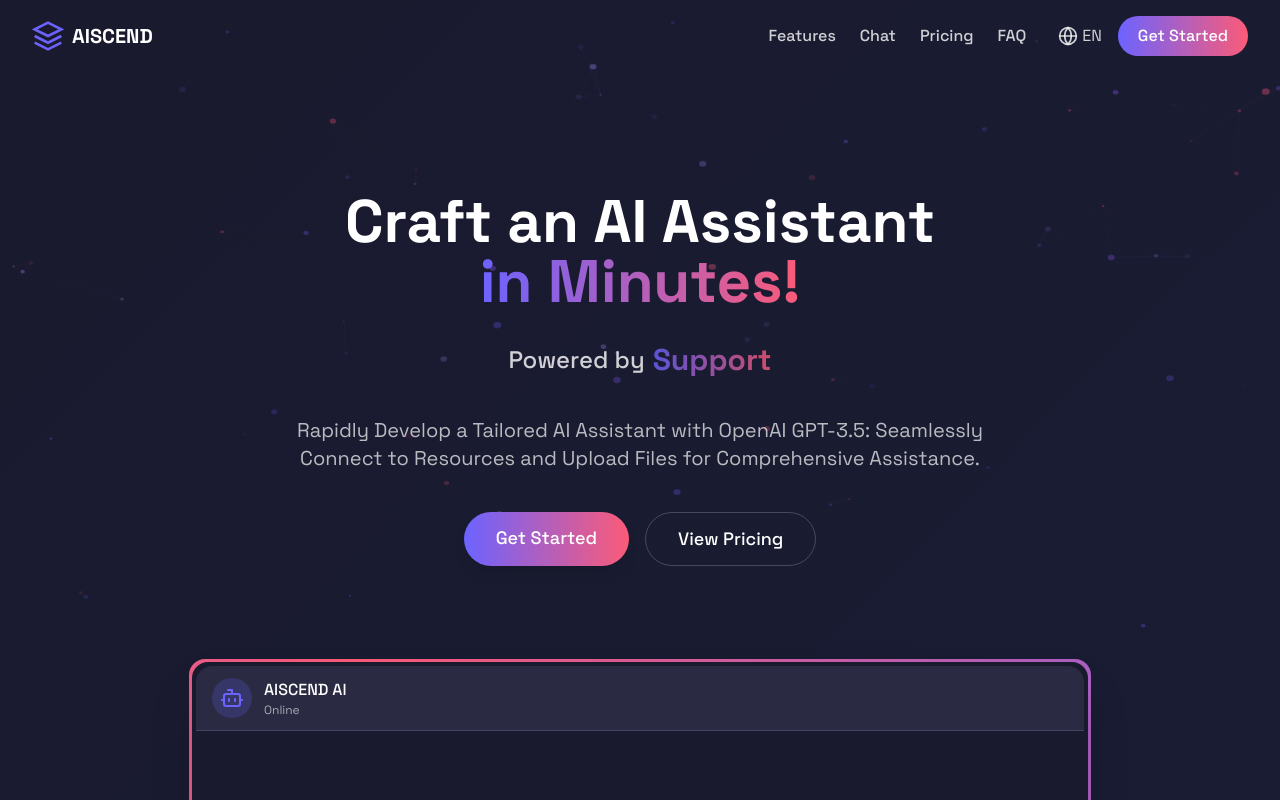
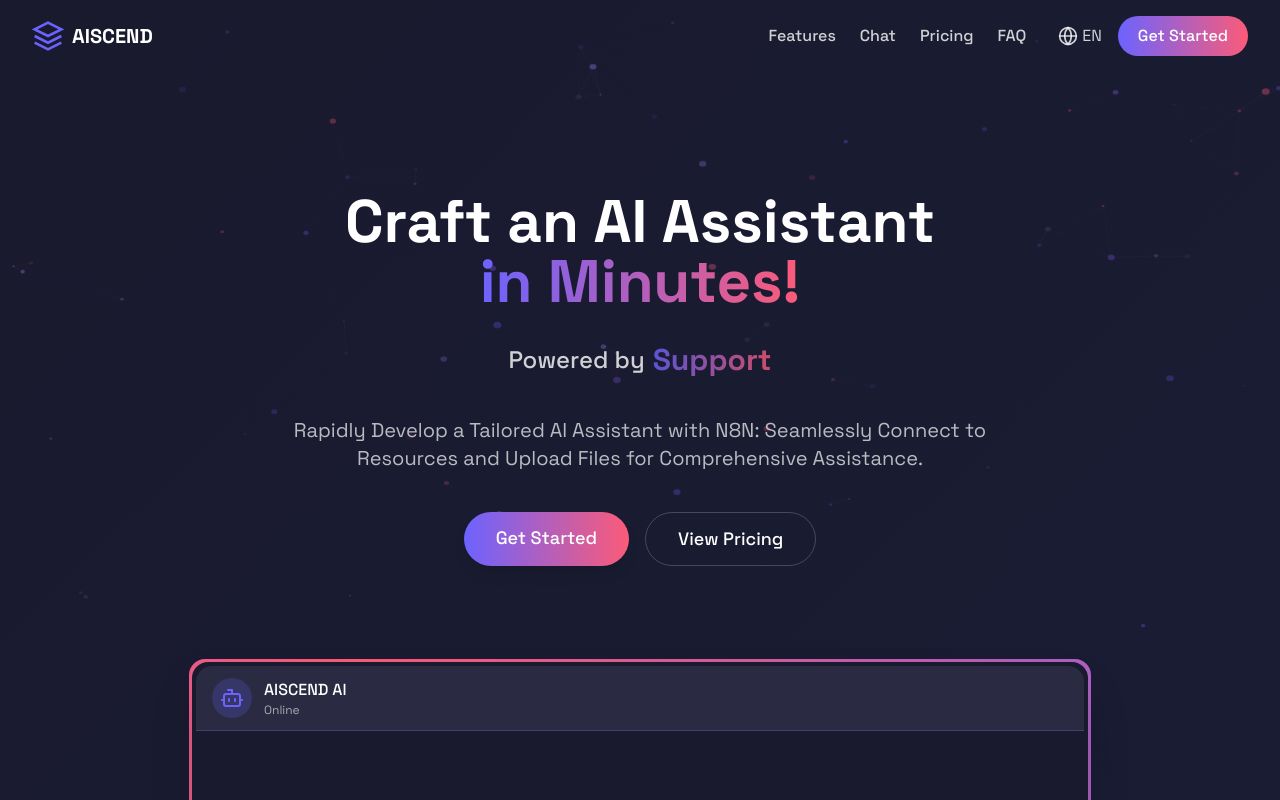
Before and after one commit to davelock87/aiscendweb, a React (Vite) app: page / in a window 1280 px wide. Shown: the top 800 px of the page. Built offline with nearby package versions, Linux system fonts and the light colour scheme.

Commit message:
Updated LanguageContext.tsx

```diff
--- a/src/contexts/LanguageContext.tsx
+++ b/src/contexts/LanguageContext.tsx
@@ -24,7 +24,7 @@ const translations = {
     // Hero
     'hero.title1': 'Craft an AI Assistant',
     'hero.title2': 'in Minutes!',
-    'hero.subtitle': 'Rapidly Develop a Tailored AI Assistant with OpenAI GPT-3.5: Seamlessly Connect to Resources and Upload Files for Comprehensive Assistance.',
+    'hero.subtitle': 'Rapidly Develop a Tailored AI Assistant with N8N: Seamlessly Connect to Resources and Upload Files for Comprehensive Assistance.',
     'hero.cta': 'Get Started',
     'hero.pricing': 'View Pricing',
     'hero.rotatingWords.0': 'Chatbots',
@@ -147,7 +147,7 @@ const translations = {
     // Hero
     'hero.title1': 'Crea un Asistente de IA',
     'hero.title2': '¡en Minutos!',
-    'hero.subtitle': 'Desarrolla rápidamente un Asistente de IA personalizado con OpenAI GPT-3.5: Conecta sin problemas a recursos y sube archivos para una asistencia integral.',
+    'hero.subtitle': 'Desarrolla rápidamente un Asistente de IA personalizado con N8N: Conecta sin problemas a recursos y sube archivos para una asistencia integral.',
     'hero.cta': 'Comenzar',
     'hero.pricing': 'Ver Precios',
     'hero.rotatingWords.0': 'Chatbots',
```
